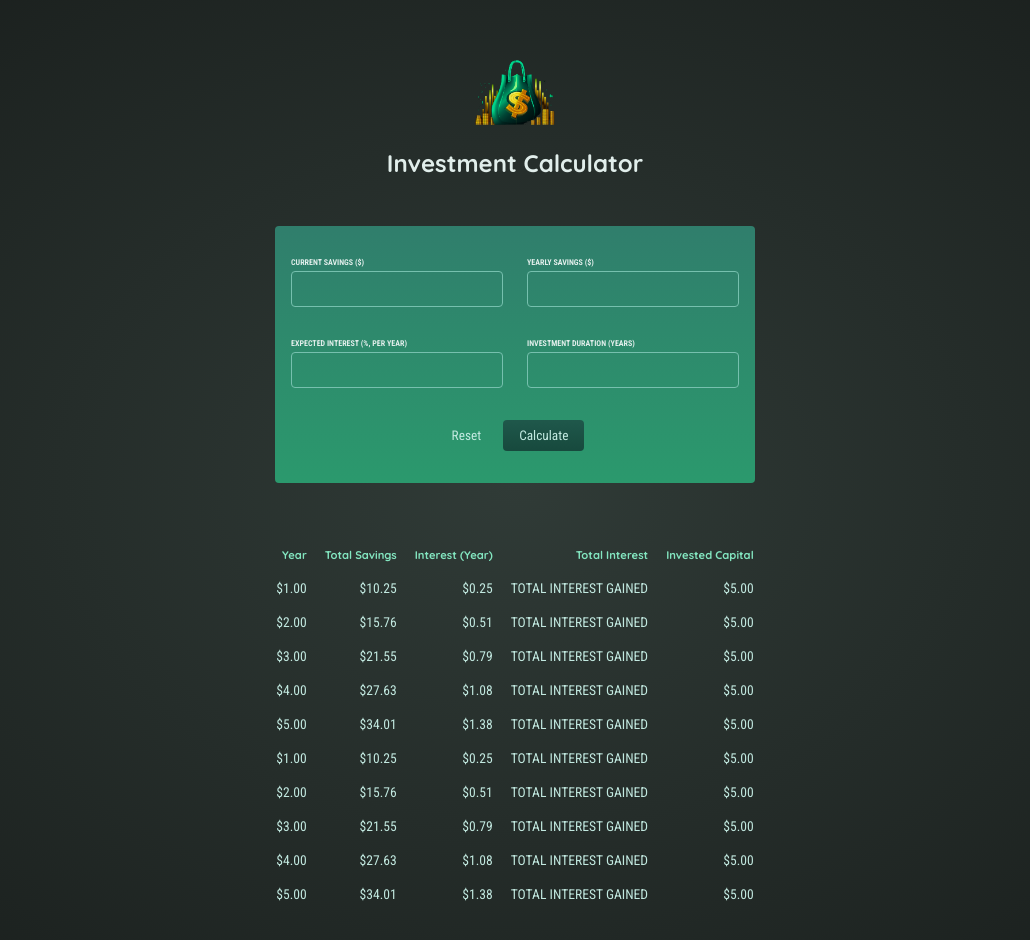
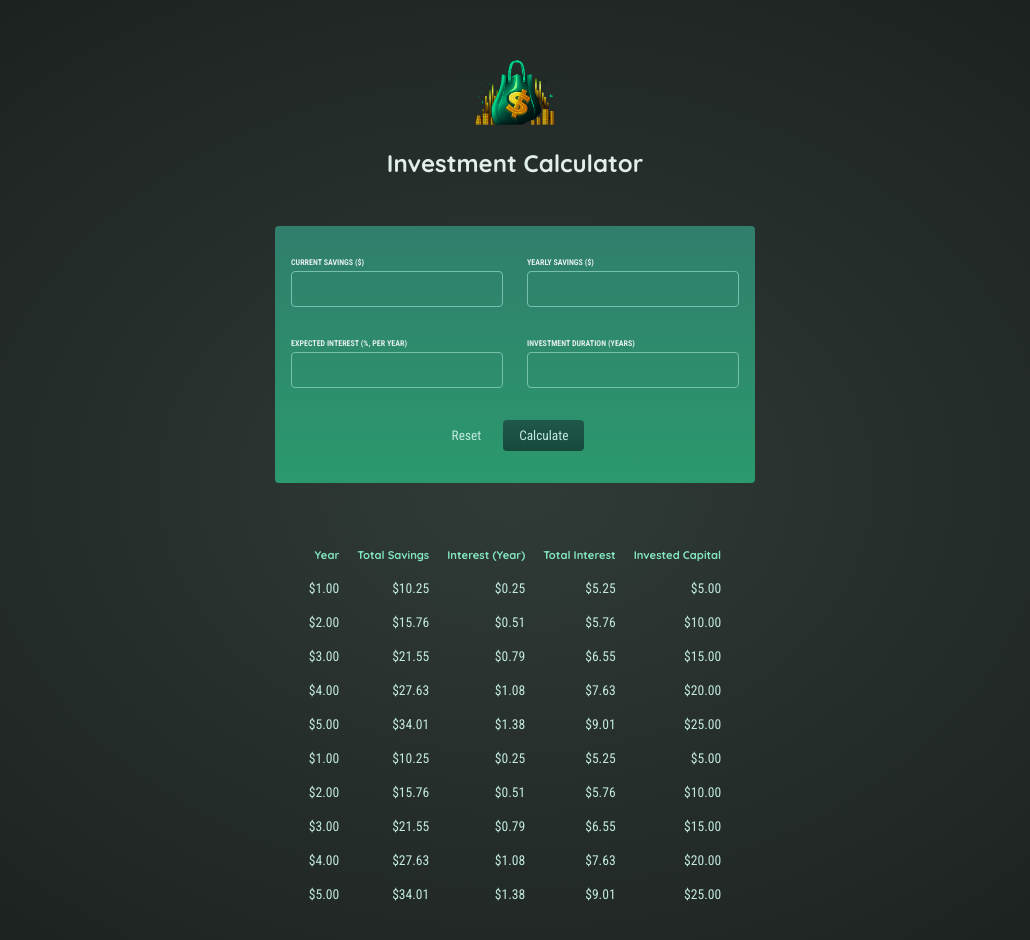
Before and after one commit to Akshay-Achuthan/Investment-Cal, a React (Create React App) app: page / in a window 1280 px wide. Both pictures are taken after typing "5", "5", "5", "5" into the empty fields and a click on the button "Calculate". Shown: the top 940 px of the page, without its empty margins (125-1155 px from the left). Built offline with nearby package versions, Linux system fonts and the light colour scheme.

Commit message:
table data logic fix

```diff
--- a/src/Components/Table/InvestmentTable.js
+++ b/src/Components/Table/InvestmentTable.js
@@ -26,8 +26,8 @@ const InvestmentTable = (props) => {
             <td>{formatter.format(item.year)}</td>
             <td>{formatter.format(item.savingsEndOfYear)}</td>
             <td>{formatter.format(item.yearlyInterest)}</td>
-            <td>TOTAL INTEREST GAINED</td>
-            <td>{formatter.format(item.yearlyContribution)}</td>
+            <td>{formatter.format(item.savingsEndOfYear - item.yearlyContribution *  item.year)}</td>
+            <td>{formatter.format(item.yearlyContribution * item.year)}</td>
           </tr>
           ))}
         </tbody>
```
